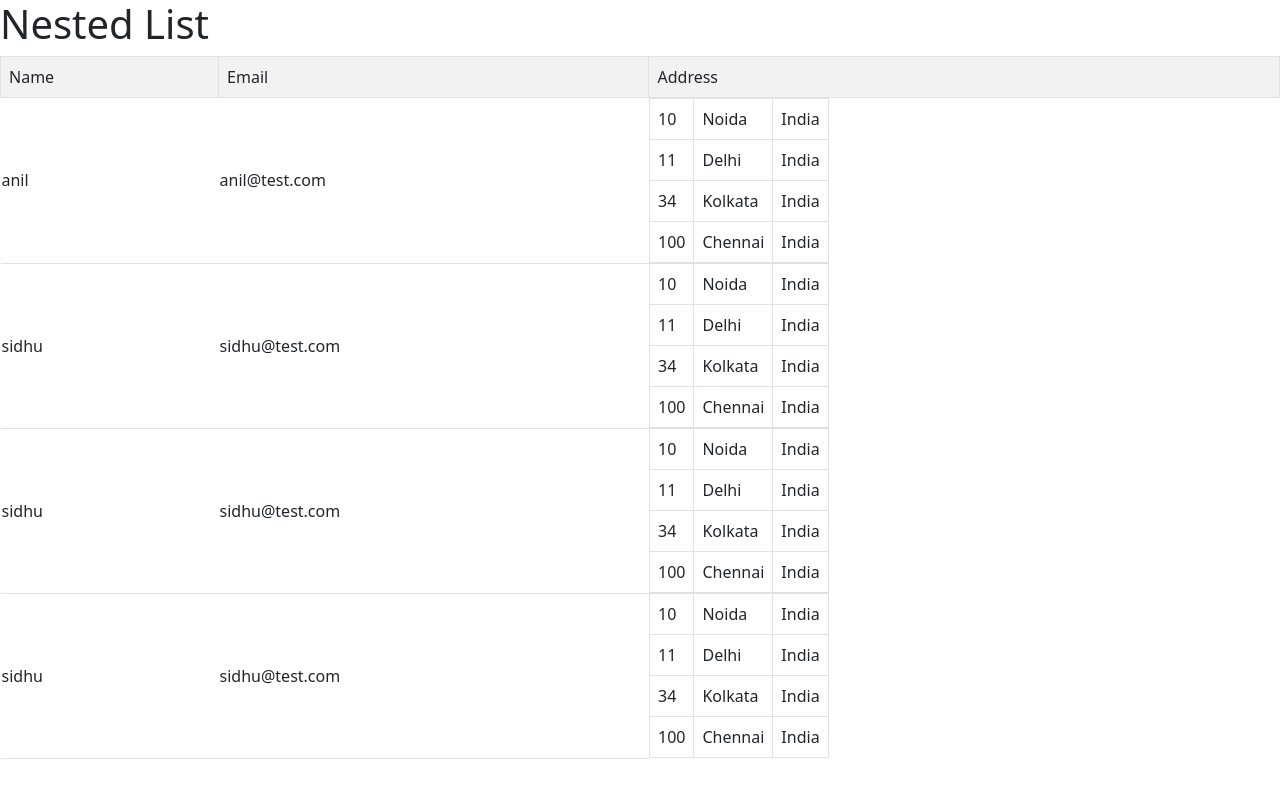
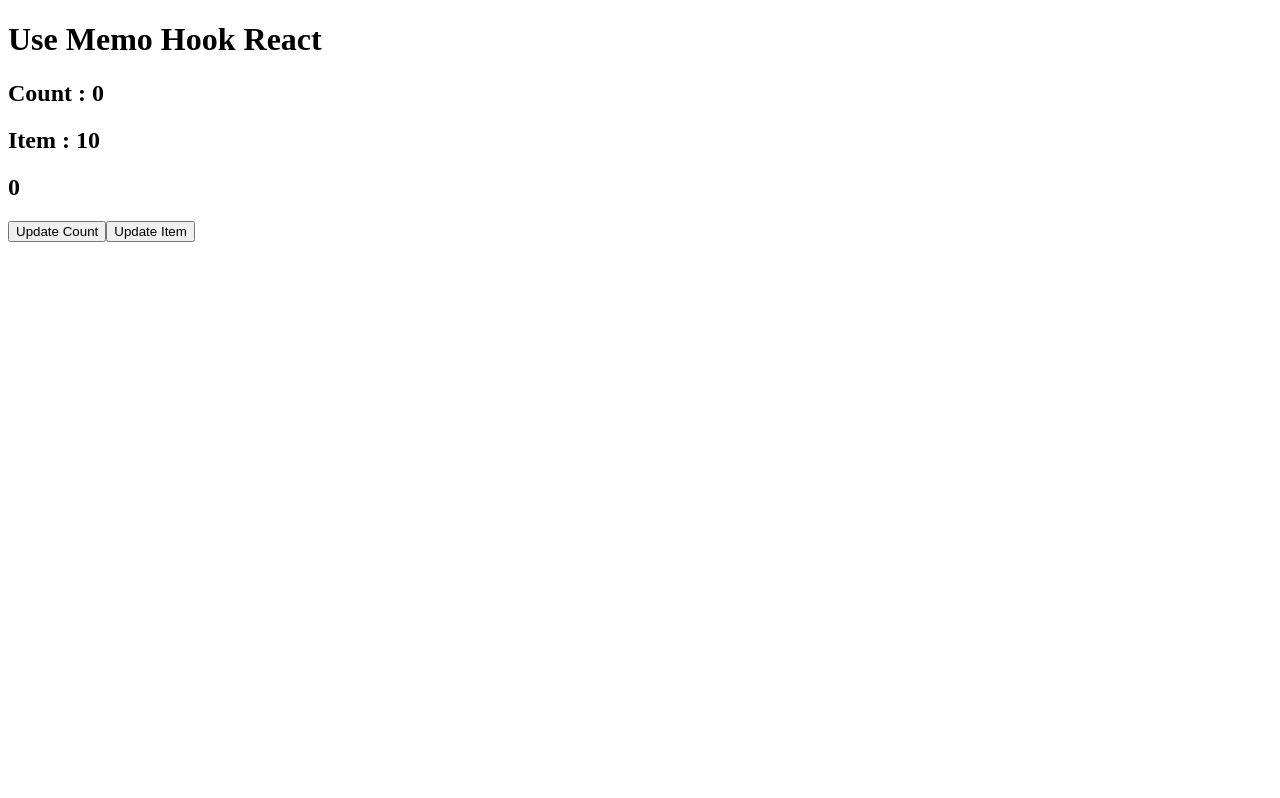
Before and after one commit to AbhirupDey12/reactpractice, a React (Create React App) app: page / in a window 1280 px wide. Built offline with nearby package versions, Linux system fonts and the light colour scheme.

Commit message:
UseMemo Learnt

```diff
--- a/src/App.js
+++ b/src/App.js
@@ -1,74 +1,23 @@
-import React from 'react';
-import Table from 'react-bootstrap/Table';
+import React from 'react'
 
 export default function App() {
 
-  const users = [
-    {
-      name: 'anil', email: "anil@test.com", address: [
-        { Hn: "10", city: "Noida", country: "India" },
-        { Hn: "11", city: "Delhi", country: "India" },
-        { Hn: "34", city: "Kolkata", country: "India" },
-        { Hn: "100", city: "Chennai", country: "India" },
-      ]
-    },
-    {
-      name: 'sidhu', email: "sidhu@test.com", address: [
-        { Hn: "10", city: "Noida", country: "India" },
-        { Hn: "11", city: "Delhi", country: "India" },
-        { Hn: "34", city: "Kolkata", country: "India" },
-        { Hn: "100", city: "Chennai", country: "India" },
-      ]
-    },
-    {
-      name: 'sidhu', email: "sidhu@test.com", address: [
-        { Hn: "10", city: "Noida", country: "India" },
-        { Hn: "11", city: "Delhi", country: "India" },
-        { Hn: "34", city: "Kolkata", country: "India" },
-        { Hn: "100", city: "Chennai", country: "India" },
-      ]
-    },
-    {
-      name: 'sidhu', email: "sidhu@test.com", address: [
-        { Hn: "10", city: "Noida", country: "India" },
-        { Hn: "11", city: "Delhi", country: "India" },
-        { Hn: "34", city: "Kolkata", country: "India" },
-        { Hn: "100", city: "Chennai", country: "India" },
-      ]
-    }
-  ]
+  const [count , setCount] = React.useState(0) ;
+  const [item , setItem] = React.useState(10) ;
+
+  const multiCountMemo = React.useMemo(function multiCount() {
+    console.warn('multiCount');
+    return count * 5 ;
+  } , [count]) ;
 
   return (
-
     <div>
-      <h1>Nested List</h1>
-      <Table striped bordered hover>
-        <tbody>
-          <tr>
-            <td>Name</td>
-            <td>Email</td>
-            <td>Address</td>
-          </tr>
-        </tbody>
-        {
-          users.map((item) =>
-            <tr>
-              <td>{item.name}</td>
-              <td>{item.email}</td>
-              {
-                item.address.map((data) =>
-                  <tr>
-                    <td>{data.Hn}</td>
-                    <td>{data.city}</td>
-                    <td>{data.country}</td>
-                  </tr>
-                )
-              }
-            </tr>
-          )
-        }
-      </Table>
+      <h1>Use Memo Hook React</h1>
+      <h2> Count : {count} </h2>
+      <h2> Item : {item} </h2>
+      <h2>{multiCountMemo}</h2>
+      <button onClick={() => setCount(count + 1) } >Update Count</button>
+      <button onClick={() => setItem(item * 10) } >Update Item</button>
     </div>
   )
-
 }
--- a/src/index.js
+++ b/src/index.js
@@ -1,7 +1,6 @@
 import React from 'react';
 import ReactDOM from 'react-dom/client';
 import App from './App';
-import 'bootstrap/dist/css/bootstrap.min.css';
 
 const root = ReactDOM.createRoot(document.getElementById('root'));
 root.render(
```
Also changed, not shown: src/User.js (+5 -14 lines).
